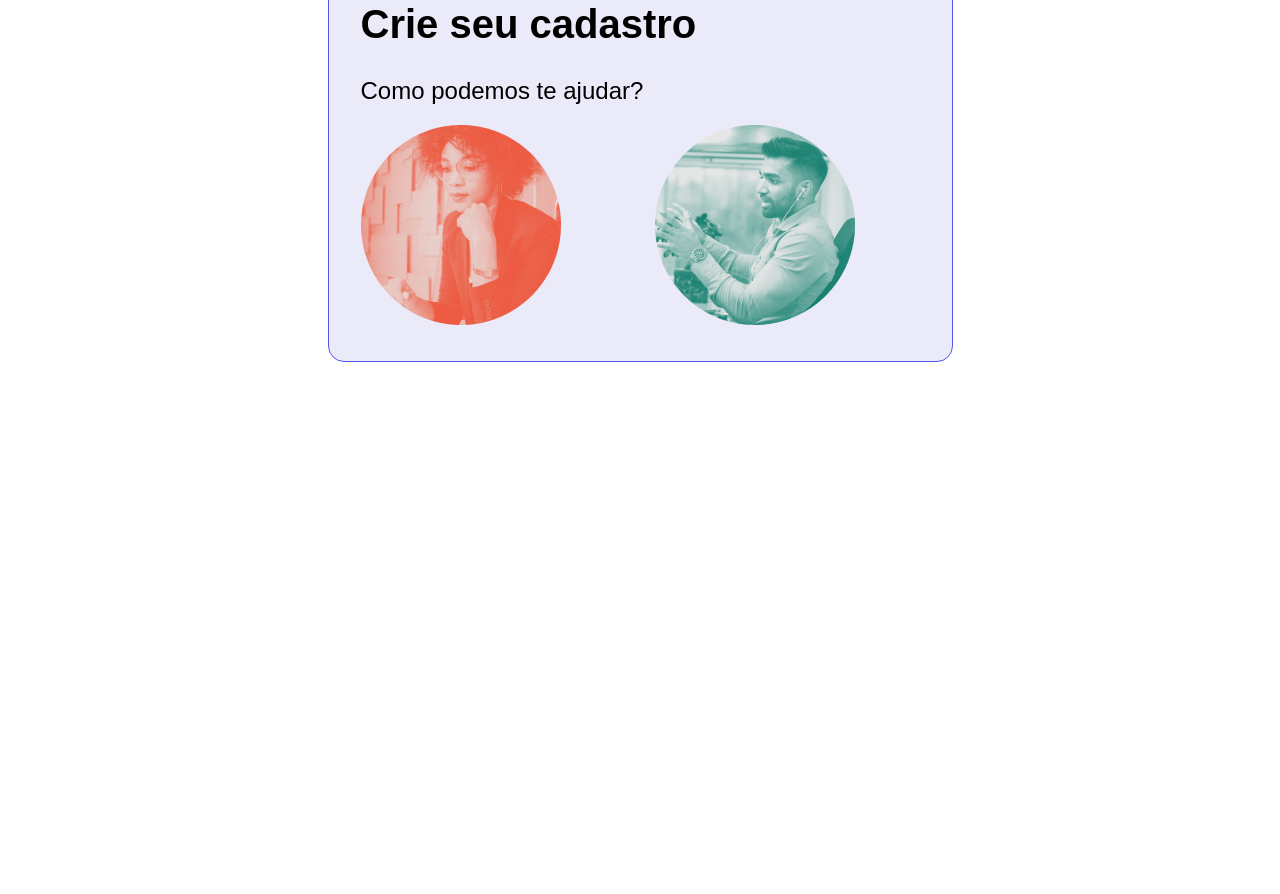
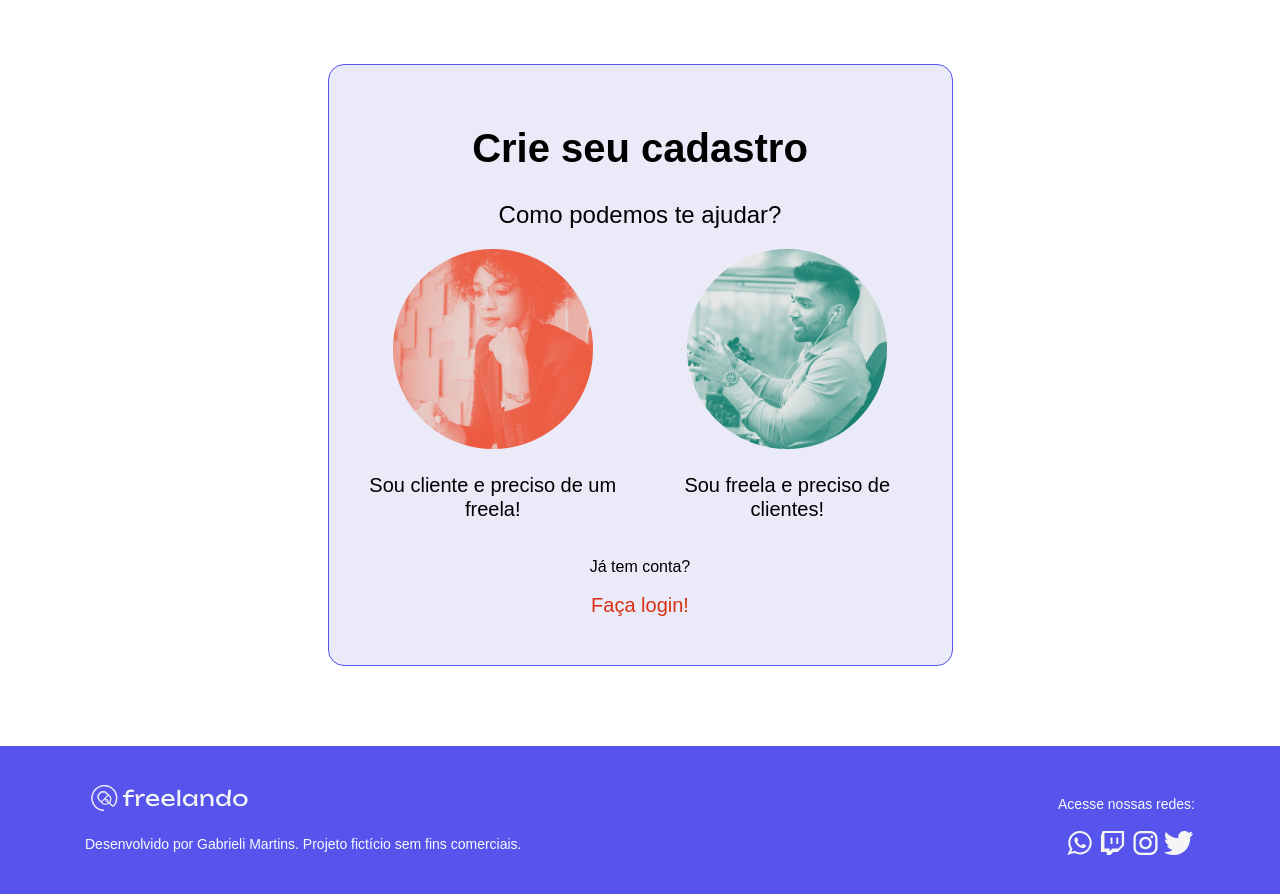
Before and after one commit to gabrielimartins7/freelando-alura, a React (Create React App) app: page /signUp in a window 1280 px wide. Shown: the part 140-1034 px from the top of the page. Before the commit the page ends 800 px from the top, so only its background shows below. Built offline with nearby package versions, Linux system fonts and the light colour scheme.

Commit message:
Melhorando as rotas, e adicionando links ao footer

```diff
--- /dev/null
+++ b/src/components/List/ItemListInLine.jsx
@@ -0,0 +1,5 @@
+import styled from '@emotion/styled';
+
+export const ItemListInLine = styled.li`
+    display: inline-block;
+`
--- /dev/null
+++ b/src/components/List/List.jsx
@@ -0,0 +1,7 @@
+import styled from '@emotion/styled';
+
+export const List = styled.ul`
+    padding: 0;
+    margin: 0;
+    list-style: none;
+`
--- a/src/pages/Baselayout.jsx
+++ b/src/pages/Baselayout.jsx
@@ -1,15 +1,70 @@
-import { Col, Row } from "react-grid-system"
-import { Card } from "../components/Card"
-import { Outlet } from "react-router-dom"
+import { Outlet } from "react-router-dom";
+import { Col, Container, Row } from "react-grid-system";
+
+import { Footer } from "../components/Footer";
+import { Header } from "../components/Header";
+import { ItemListInLine } from "../components/List/ItemListInLine"
+import { Link } from "../components/Link";
+import { List } from "../components/List/List";
+import { Typography } from "../components/Typography";
+
+import { FreelandoLogo } from "../components/Icons/FreelandoLogo";
+import { IconeWhatsApp } from "../components/Icons/IconeWhatsApp";
+import { IconeTwitch } from "../components/Icons/IconeTwitch";
+import { IconeInstagram } from "../components/Icons/IconeInstagram";
+import { IconeTwitter } from "../components/Icons/IconeTwitter";
 
 export const Baselayout = () => {
     return (
-        <Row justify="center">
-            <Col xxx={6} xxl={6} xl={6} lg={6} md={8} sm={12} style={{ margin: '80px 0'}}>
-                <Card>
-                    <Outlet />
-                </Card>
-            </Col>
-        </Row>
+        <>
+            <Header>
+                <Container>
+                    <Row align="center">
+                        <Col>
+                            <FreelandoLogo />
+                        </Col>
+                        <Col style={{ textAlign: 'right' }}>
+                            <Link>Login</Link>
+                        </Col>
+                    </Row>
+                </Container>
+            </Header>
+            <Outlet />
+            <Footer>
+                <Container>
+                    <Row align="center">
+                        <Col>
+                            <FreelandoLogo height={40} width={176} />
+                            <Typography variant="caption" component="caption" >Desenvolvido por Gabrieli Martins. Projeto fictício sem fins comerciais.</Typography>
+                        </Col>
+                        <Col style={{ textAlign: 'right' }}>
+                            <Typography variant="caption" component="caption" >Acesse nossas redes:</Typography>
+                            <List>
+                               <ItemListInLine>
+                                    <a href="/" aria-label="Link para o WhatsApp">
+                                        <IconeWhatsApp />
+                                    </a>
+                                </ItemListInLine>
+                               <ItemListInLine>
+                                    <a href="/" aria-label="Link para o WhatsApp">
+                                        <IconeTwitch />
+                                    </a>
+                                </ItemListInLine>
+                               <ItemListInLine>
+                                    <a href="/" aria-label="Link para o WhatsApp">
+                                        <IconeInstagram />
+                                    </a>
+                                </ItemListInLine>
+                               <ItemListInLine>
+                                    <a href="/" aria-label="Link para o WhatsApp">
+                                        <IconeTwitter />
+                                    </a>
+                                </ItemListInLine>
+                            </List>
+                        </Col>
+                    </Row>
+                </Container>
+            </Footer>
+        </>
     )
 }
--- /dev/null
+++ b/src/pages/signUp/BaselayoutSignUp.jsx
@@ -0,0 +1,16 @@
+import { Outlet } from "react-router-dom";
+import { Col, Row } from "react-grid-system";
+
+import { Card } from "../../components/Card";
+
+export const BaselayoutSignUp = () => {
+    return (
+        <Row justify="center">
+            <Col xxx={6} xxl={6} xl={6} lg={6} md={8} sm={12} style={{ margin: '80px 0'}}>
+                <Card>
+                    <Outlet />
+                </Card>
+            </Col>
+        </Row>
+    )
+}
--- a/src/pages/signUp/CustomerSelection.jsx
+++ b/src/pages/signUp/CustomerSelection.jsx
@@ -1,22 +1,30 @@
 import { Col, Row } from "react-grid-system";
+
 import { Typography } from "../../components/Typography";
+import { Link } from "../../components/Link";
 
 import client from "../../assets/cliente.png";
 import freela from "../../assets/freela.png";
 
 export const CustomerSelection = () => {
     return(
-        <>
+        <div style={{ textAlign: 'center'}}>
             <Typography variant="h1" component="h1">Crie seu cadastro</Typography>
             <Typography variant="h3" component="h2">Como podemos te ajudar?</Typography>
             <Row>
                 <Col md={6} sm={12}>
                     <img src={client} alt="Mulher de pele negra, cabelo black trabalhando" />
+                    <Typography variant="body" component="body">Sou cliente e preciso de um freela!</Typography>
                 </Col>
                 <Col md={6} sm={12}>
-                    <img src={freela} alt="Homem de pele brnca, cabelo e barba curta em uma reunião" />
+                    <img src={freela} alt="Homem de pele branca, cabelo e barba curta em uma reunião" />
+                    <Typography variant="body" component="body">Sou freela e preciso de clientes!</Typography>
                 </Col>
             </Row>
-        </>
+            <Typography variant="bodySecundary" component="bodySecundary">Já tem conta?</Typography>
+            <p>
+                <Link variant="secundary">Faça login!</Link>
+            </p>
+        </div>
     )
 }
--- a/src/router/router.jsx
+++ b/src/router/router.jsx
@@ -1,16 +1,18 @@
 import { createBrowserRouter } from "react-router-dom";
 
 import { Baselayout } from "../pages/Baselayout";
+import { BaselayoutSignUp } from "../pages/signUp/BaselayoutSignUp";
 import { CustomerSelection } from "../pages/signUp/CustomerSelection";
 
 
 export const router = createBrowserRouter([
     {
         path: "/",
+        element: <Baselayout />,
         children: [
             {
                 path: "signUp",
-                element: <Baselayout />,
+                element: <BaselayoutSignUp />,
                 children: [
                     {
                         path: "",
```
Also changed, not shown: src/pages/SignUp.jsx (+1 -25 lines).
